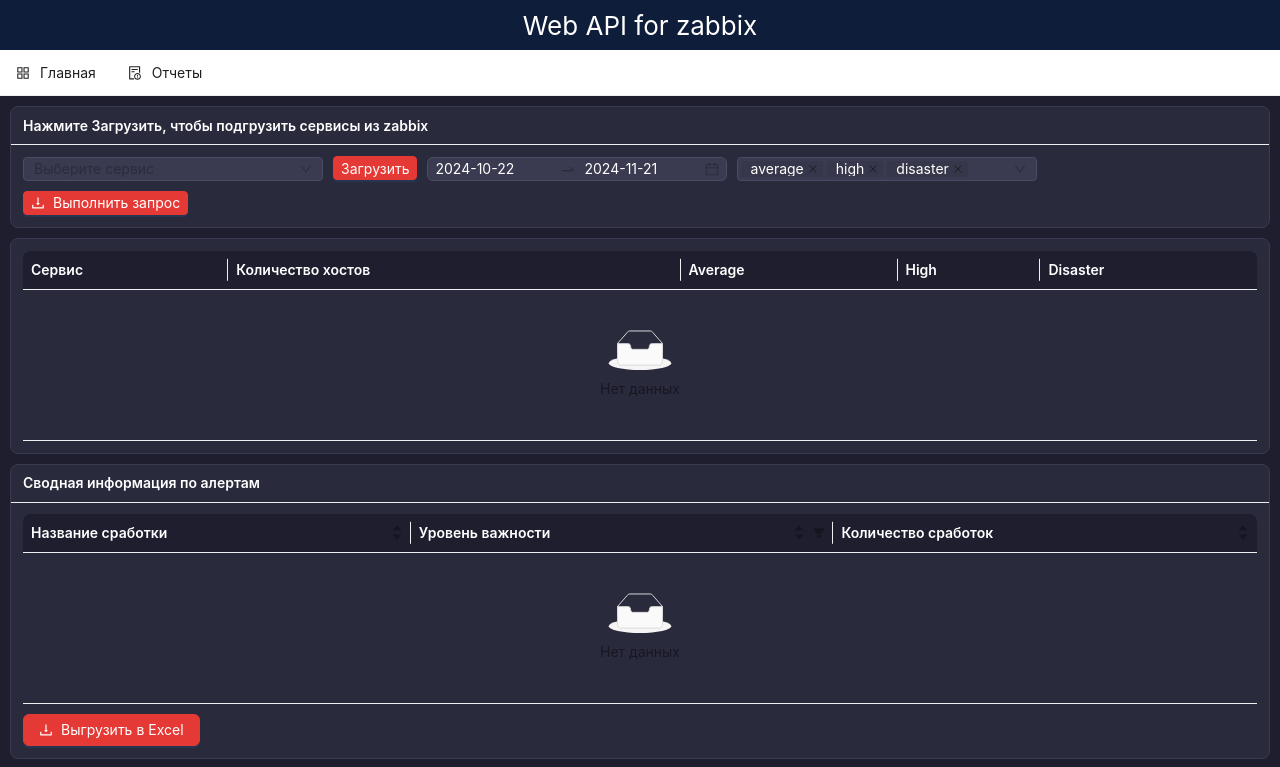
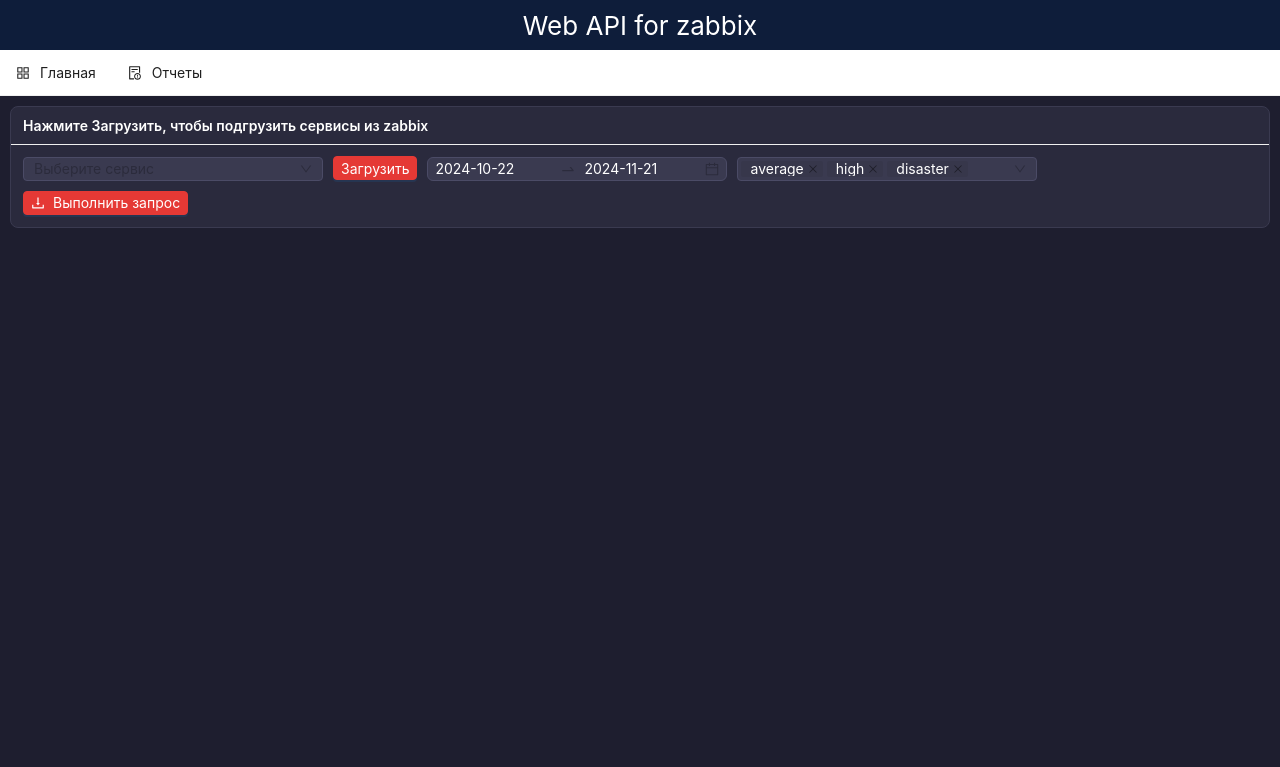
Before and after one commit to Yuriy1989/web_api_for_zabbix, a React (Create React App) app: page / in a window 1280 px wide. Shown: the top 767 px of the page. Built offline with nearby package versions, Linux system fonts and the light colour scheme.

Commit message:
edit analysis

```diff
--- a/src/components/analysis/analysis.jsx
+++ b/src/components/analysis/analysis.jsx
@@ -1,6 +1,6 @@
 import { useState, useEffect } from "react";
 import dayjs from "dayjs";
-import * as XLSX from "xlsx";  // Импортируем библиотеку для экспорта в Excel
+import * as XLSX from "xlsx"; // Импортируем библиотеку для экспорта в Excel
 import "dayjs/locale/ru";
 import {
   Select,
@@ -261,7 +261,7 @@
 
   // Функция для экспорта данных в Excel (Сводная информация)
   const exportToExcelSummary = () => {
-    const ws = XLSX.utils.json_to_sheet(tableData_3);  // Для второй таблицы (сводная информация)
+    const ws = XLSX.utils.json_to_sheet(tableData_3); // Для второй таблицы (сводная информация)
     const wb = XLSX.utils.book_new();
     XLSX.utils.book_append_sheet(wb, ws, "Alerts Summary");
 
@@ -489,7 +489,11 @@
         groupedAlerts[alertName].count += 1;
       } else {
         // Если это первый раз, создаем новую запись
-        groupedAlerts[alertName] = { name: alertName, count: 1, severity: alert.severity };
+        groupedAlerts[alertName] = {
+          name: alertName,
+          count: 1,
+          severity: alert.severity,
+        };
       }
     });
     console.log("groupedAlerts", groupedAlerts);
@@ -501,6 +505,8 @@
   // Пример использования этой функции
   const groupedAlertData = groupAlertsByName(alertsDataAll); // alertsDataAll - это ваш массив с данными
 
+  console.log("alertsDataAll", alertsDataAll);
+  console.log("alertsDataAll.length", alertsDataAll.length);
   // Данные для таблицы (сгруппированные данные)
   const tableData_3 = groupedAlertData;
 
@@ -587,6 +593,9 @@
           {error && <p style={{ color: "red" }}>{error}</p>}
         </div>
       </Card>
+      <>
+        {alertsDataAll.length !== 0 && (
+          <>
             <Space
               direction="vertical"
               size="middle"
@@ -645,13 +654,15 @@
                 </Button>
               </Card>
             </Space>
-
             <Space
               direction="vertical"
               size="middle"
               style={{ display: "flex", margin: "10px" }}
             >
-        <Card title="Гистограмма количества алертов по сервисам" size="small">
+              <Card
+                title="Гистограмма количества алертов по сервисам"
+                size="small"
+              >
                 {loading && (
                   <div className="loading-overlay">
                     <Spin size="large" />
@@ -710,6 +721,9 @@
               </Card>
             </Space>
           </>
+        )}
+      </>
+    </>
   );
 };
 
--- a/src/utils/Api.js
+++ b/src/utils/Api.js
@@ -171,6 +171,7 @@
           expandExpression: true,
           sortorder: "DESC",
           min_severity: 3,
+
           output: [
             "triggerid",
             "expression",
--- a/src/utils/constants.js
+++ b/src/utils/constants.js
@@ -1,7 +1,7 @@
 export const USER_NAME = "11111111";
 export const PASSWORD = "2222222222";
 export const ZABBIX_SERVER = "https://zabbix.ru/api_jsonrpc.php";
-export const URL_ZABBIX = "https://zabbix..ru";
+export const URL_ZABBIX = "https://zabbix.ru";
 
 
 export const ALERTS_FOR_ZABBIX = [
```
Lines whose indentation alone changed are shown as unchanged.
